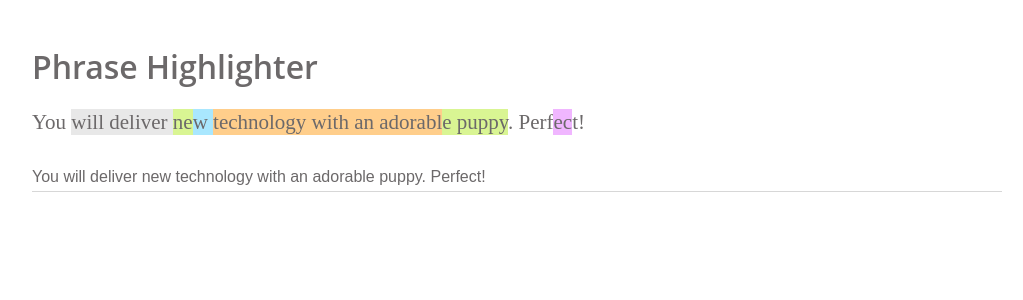
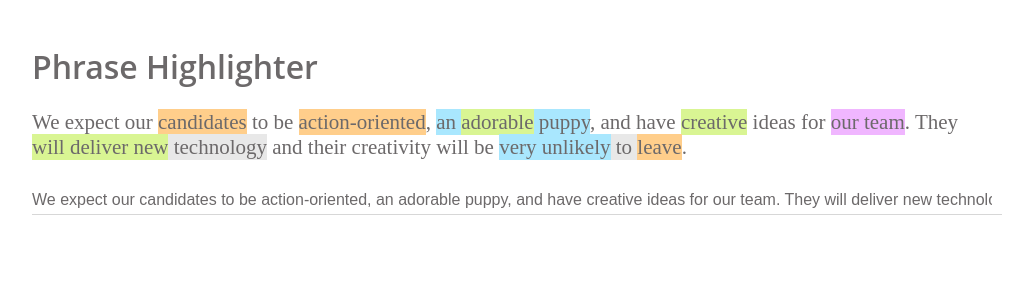
Before and after one commit to BrandiBalentine/highlighter-app, a React (Create React App) app: page / in a window 1280 px wide. Shown: the top 300 px of the page, without its empty margins (128-1151 px from the left). Built offline with nearby package versions, Linux system fonts and the light colour scheme; what webfontloader would draw is missing.

Commit message:
rules engine, add currentEndsSame

```diff
--- a/src/App.js
+++ b/src/App.js
@@ -1,25 +1,26 @@
 import React, { Component } from 'react';
 import './App.scss';
-import { defaultString, defaultHighlights } from './constants';
+import { defaultString, rules } from './constants';
 
 class App extends Component {
 
   constructor(props) {
     super(props);
     this.state = { text: defaultString,
-                   highlightedText: [] };
+                   highlightedText: [],
+                   rules: rules };
     this.handleChange = this.handleChange.bind(this);
   }
 
   componentDidMount() {
-    this.setHighlightedText(defaultHighlights);
+    this.setHighlightedText(this.createHighlights(this.state.rules));
   }
 
   handleChange(e) {
     this.setState({
       text: e.target.value
     }, () => {
-      this.setHighlightedText(defaultHighlights);
+      this.setHighlightedText(this.createHighlights(this.state.rules));
     })
   }
 
@@ -42,6 +43,19 @@ class App extends Component {
       color: highlight.color,
       priority: highlight.priority
     };
+  }
+
+  createHighlights(rules) {
+    let highlights = [];
+    rules.forEach(rule => {
+      rule.phrases.forEach(phrase => {
+        let phrase_location = this.state.text.search(phrase);
+        if (phrase_location > -1) {
+          highlights.push(this.newHighlight(phrase_location, phrase_location + phrase.length, {color: rule.color, priority: rule.priority}));
+        }
+      });
+    });
+    return highlights;
   }
 
   createStringFragments(highlights) {
@@ -73,6 +87,7 @@ class App extends Component {
       let currentStartsSame = current.startOffset === existing.startOffset;
       let currentEndsAfter = current.endOffset > existing.endOffset;
       let currentEndsBefore = current.endOffset < existing.endOffset;
+      let currentEndsSame = current.endOffset === existing.endOffset;
       let duplicate = current.startOffset === existing.startOffset &&
                       current.endOffset === existing.endOffset &&
                       current.color === existing.color;
@@ -125,6 +140,18 @@ class App extends Component {
           return this.mergeHighlights(this.sortByStartOffset(highlights));
         }
       }
+
+      if (currentEndsSame) {
+        if (currentHasPriority) {
+          tempHighlights.push(this.newHighlight(existing.startOffset, current.startOffset, existing));
+          tempHighlights.push(this.newHighlight(current.startOffset, current.endOffset, current));
+          highlights.splice(i - 1, 2, ...tempHighlights);
+          return this.mergeHighlights(this.sortByStartOffset(highlights));
+        } else {
+          highlights.splice(i, 1);
+          return this.mergeHighlights(this.sortByStartOffset(highlights));
+        }
+      }
     }
     return highlights;
   }
--- a/src/constants.js
+++ b/src/constants.js
@@ -1,38 +1,34 @@
 const green = '#d9f593';
 const blue = '#a9e7fe';
 const orange = '#ffce8b';
-const pink = '#f0b6ff';
-const gray = '#e8e8e8';
-export const defaultString = 'You will deliver new technology with an adorable puppy. Perfect!';
-export const defaultHighlights = [
+const purple = '#f0b6ff';
+const grey = '#e8e8e8';
+
+export const defaultString = 'We expect our candidates to be action-oriented, an adorable puppy, and have creative ideas for our team. They will deliver new technology and their creativity will be very unlikely to leave.';
+export const rules = [
   {
-    startOffset: 4,
-    endOffset: 20,
-    color: gray,
-    priority: 3, // lower numbers are higher in priority
+    priority: 1,
+    color: orange,
+    phrases: ["action-oriented", "alarming", "candidates", "leave", "do not want"]
   },
   {
-    startOffset: 17,
-    endOffset: 54,
+    priority: 2,
     color: green,
-    priority: 2,
+    phrases: ["adorable", "creative", "love", "will deliver new"]
   },
   {
-    startOffset: 19,
-    endOffset: 44,
+    priority: 3,
     color: blue,
-    priority: 1,
+    phrases: ["an adorable puppy", "aggressive", "arm", "very unlikely"]
   },
   {
-    startOffset: 21,
-    endOffset: 47,
-    color: orange,
-    priority: 0,
+    priority: 4,
+    color: purple,
+    phrases: ["do not cross", "log file", "our team", "radio"]
   },
   {
-    startOffset: 60,
-    endOffset: 62,
-    color: pink,
-    priority: 0
+    priority: 5,
+    color: grey,
+    phrases: ["very unlikely to leave", "new technology"]
   }
-];
+]
--- a/src/index.scss
+++ b/src/index.scss
@@ -1,6 +1,4 @@
-$font-color: #6c696a;
-$body-font-family: 'PT Serif', serif;
-$heading-font-family: 'Open Sans', sans-serif;
+@import 'styles/_variables.scss';
 
 html,
 body {
```
